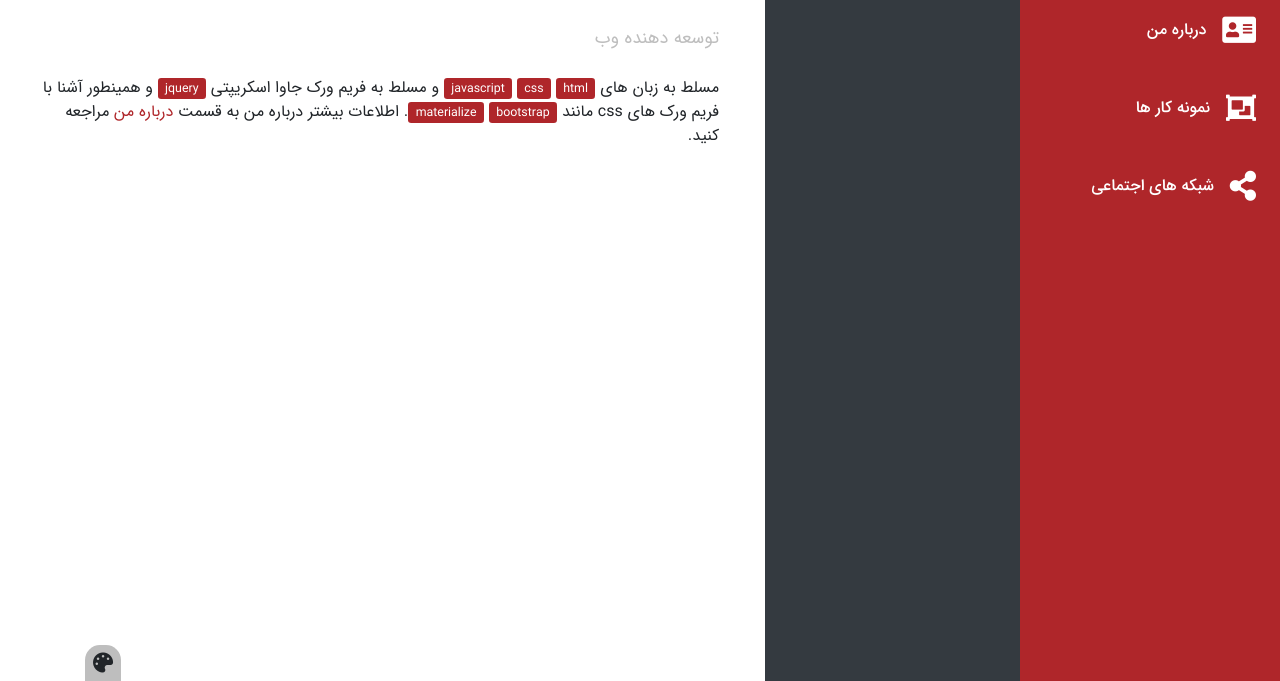
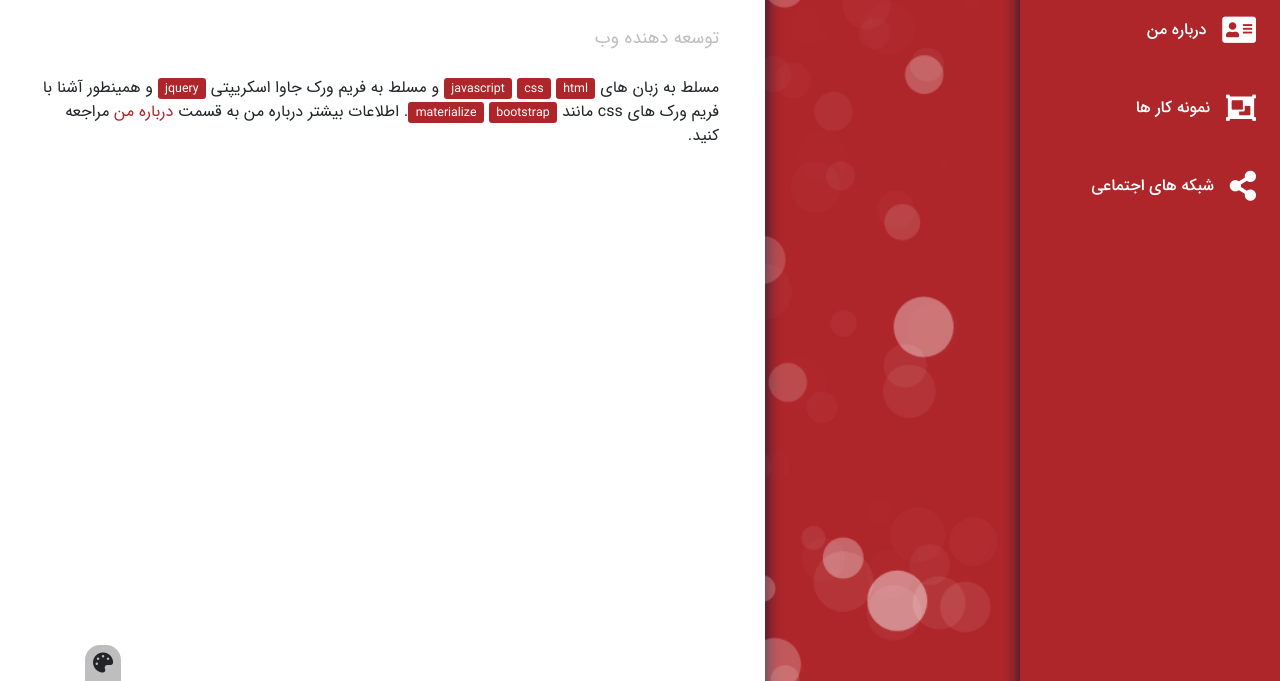
Before and after one commit to Ali-Shariyat/personal-theme-coders, a plain HTML site: page index.html in a window 1280 px wide. Shown: the part 119-800 px from the top of the page. Drawn offline with Linux system fonts and the light colour scheme; animation ran at ten frames a second.

Commit message:
add animation frame.

```diff
--- a/index.html
+++ b/index.html
@@ -106,7 +106,8 @@
             </ul>
         </div>
         <div class="content d-flex flex-column flex-md-row">
-            <div class="image-of-profile col-xl-3 col-lg-3 col-md-3 col-xl-3 bg-size-cover bg-position-center bg-dark d-lg-block d-none" style="">
+            <div class="overflow-hidden px-0 image-of-profile col-xl-3 col-lg-3 col-md-3 col-xl-3 bg-size-cover bg-position-center d-lg-block d-none" style="">
+                <canvas id="canvas"></canvas>
             </div>
             <div class="main px-3 col-xl-9 col-lg-9">
                 <ul class="position-relative m-0">
--- a/js/main.js
+++ b/js/main.js
@@ -83,3 +83,161 @@ $(document).on("click",".theme-switch",function () {
         $("body").removeClass("dark-theme");
     }
 });
+
+
+
+
+
+
+
+
+
+
+/*
+* File Name / glitteringSea.js
+* Created Date / Aug 14, 2020
+* Aurhor / Toshiya Marukubo
+* Twitter / https://twitter.com/toshiyamarukubo
+*/
+
+(function () {
+    'use strict';
+    window.addEventListener('load', function () {
+        var canvas = document.getElementById('canvas');
+
+        if (!canvas || !canvas.getContext) {
+            return false;
+        }
+
+        /********************
+         Random Number
+         ********************/
+
+        function rand(min, max) {
+            return Math.floor(Math.random() * (max - min + 1) + min);
+        }
+
+        /********************
+         Var
+         ********************/
+
+        var ctx = canvas.getContext('2d');
+        var X = canvas.width = window.innerWidth;
+        var Y = canvas.height = window.innerHeight;
+        var mouseX = null;
+        var mouseY = null;
+        var shapeNum = 500;
+        var shapes = [];
+        var style = {
+            black: 'black',
+            white: 'white',
+            lineWidth: 4,
+        };
+
+        /********************
+         Animation
+         ********************/
+
+        window.requestAnimationFrame =
+            window.requestAnimationFrame ||
+            window.mozRequestAnimationFrame ||
+            window.webkitRequestAnimationFrame ||
+            window.msRequestAnimationFrame ||
+            function(cb) {
+                setTimeout(cb, 13);
+            };
+
+        /********************
+         Shape
+         ********************/
+
+        function Shape(ctx, x, y) {
+            this.ctx = ctx;
+            this.init(x, y);
+        }
+
+        Shape.prototype.init = function(x, y) {
+            this.x = x;
+            this.y = y;
+            this.r = rand(10, 25);
+            this.ga = Math.random() * Math.random() * Math.random() * Math.random();
+            this.v = {
+                x: Math.random(),
+                y: -2
+            };
+            this.l = rand(0, 20);
+            this.sl = this.l;
+        };
+
+        Shape.prototype.updateParams = function() {
+            var ratio = this.l / this.sl;
+            //this.r *= ratio;
+            this.l -= 1;
+            if (this.l < 0) {
+                this.init(X * (Math.random() + Math.random()) / 2, rand(0, Y));
+            }
+        };
+
+        Shape.prototype.updatePosition = function() {
+            this.x += Math.random();
+            this.y += -Math.random();
+        };
+
+        Shape.prototype.draw = function() {
+            var ctx  = this.ctx;
+            ctx.save();
+            ctx.globalCompositeOperation = 'lighter';
+            ctx.globalAlpha = this.ga;
+            //ctx.fillStyle = 'rgb(123, 252, 100)';
+            ctx.fillStyle = 'white';
+            ctx.beginPath();
+            ctx.arc(this.x, this.y, this.r, 0, Math.PI * 2, false);
+            ctx.fill();
+            ctx.restore();
+        };
+
+        Shape.prototype.render = function(i) {
+            this.updatePosition();
+            this.updateParams();
+            this.draw();
+        };
+
+        for (var i = 0; i < shapeNum; i++) {
+            var s = new Shape(ctx, X * (Math.random() + Math.random()) / 2, rand(0, Y));
+            shapes.push(s);
+        }
+
+        /********************
+         Render
+         ********************/
+
+        function render() {
+            ctx.clearRect(0, 0, X, Y);
+            for (var i = 0; i < shapes.length; i++) {
+                shapes[i].render(i);
+            }
+            requestAnimationFrame(render);
+        }
+
+        render();
+
+        /********************
+         Event
+         ********************/
+
+        function onResize() {
+            X = canvas.width = window.innerWidth;
+            Y = canvas.height = window.innerHeight;
+        }
+
+        window.addEventListener('resize', function() {
+            onResize();
+        });
+
+        window.addEventListener('mousemove', function(e) {
+            mouseX = e.clientX;
+            mouseY = e.clientY;
+        }, false);
+
+    });
+})();
--- a/scss/_main.scss
+++ b/scss/_main.scss
@@ -13,10 +13,11 @@ body {
 }
 
 [data-color="red"] {
+  .image-of-profile{
+    background-color: $color-tall-poppy;
+  }
   .sidebar {
     background-color: $color-tall-poppy;
-
-
     .sidebar-items {
       .item {
         &.menu-bar {
@@ -68,12 +69,14 @@ body {
     }
   }
 }
-.dark-theme{
+
+.dark-theme {
   &[data-color="red"] {
+    .image-of-profile{
+      background-color: $color-red-orange;
+    }
     .sidebar {
       background-color: $color-red-orange;
-
-
       .sidebar-items {
         .item {
           &.menu-bar {
@@ -128,10 +131,12 @@ body {
 }
 
 [data-color="blue"] {
+  .image-of-profile {
+    background-color: $color-bondi-blue;
+  }
+
   .sidebar {
     background-color: $color-bondi-blue;
-
-
     .sidebar-items {
       .item {
         &.menu-bar {
@@ -181,10 +186,12 @@ body {
 }
 
 [data-color="orange"] {
+  .image-of-profile {
+    background-color: $color-california;
+  }
+
   .sidebar {
     background-color: $color-california;
-
-
     .sidebar-items {
       .item {
         &.menu-bar {
@@ -234,9 +241,12 @@ body {
 }
 
 [data-color="green"] {
+  .image-of-profile {
+    background-color: $color-wasabi;
+  }
+
   .sidebar {
     background-color: $color-wasabi;
-
 
     .sidebar-items {
       .item {
@@ -287,6 +297,9 @@ body {
 }
 
 [data-color="purple"] {
+  .image-of-profile {
+    background-color: $color-scarlet-gum;
+  }
   .sidebar {
     background-color: $color-scarlet-gum;
 
@@ -338,8 +351,13 @@ body {
     }
   }
 }
-.dark-theme{
+
+.dark-theme {
   &[data-color="purple"] {
+    .image-of-profile {
+      background-color: $color-lavender;
+    }
+
     .sidebar {
       background-color: $color-lavender;
 
@@ -523,6 +541,7 @@ body {
   width: 35px;
   height: 35px;
   user-select: none;
+
   img {
     cursor: pointer;
 
@@ -575,11 +594,13 @@ body {
 .dark-theme {
   background-color: $color-tints-of-charcoal;
   color: #fff;
-  .change-theme-color{
-    .bg-silver{
+
+  .change-theme-color {
+    .bg-silver {
       background-color: $color-mine-shaft;
     }
   }
+
   .sidebar {
     .sidebar-items {
       .item {
@@ -587,6 +608,7 @@ body {
         &.active {
           background-color: $color-tints-of-charcoal;
           color: $color-white;
+
           .sidebar-items-title {
             color: $color-white;
           }
@@ -595,3 +617,12 @@ body {
     }
   }
 }
+
+canvas {
+  width: 120vw;
+  height: 100%;
+  margin-right: -290px;
+}
+.image-of-profile {
+  box-shadow: inset 0 0 16px 0 $color-black-pearl;
+}
```
Also changed, not shown: css/main.css, 1 other file.
